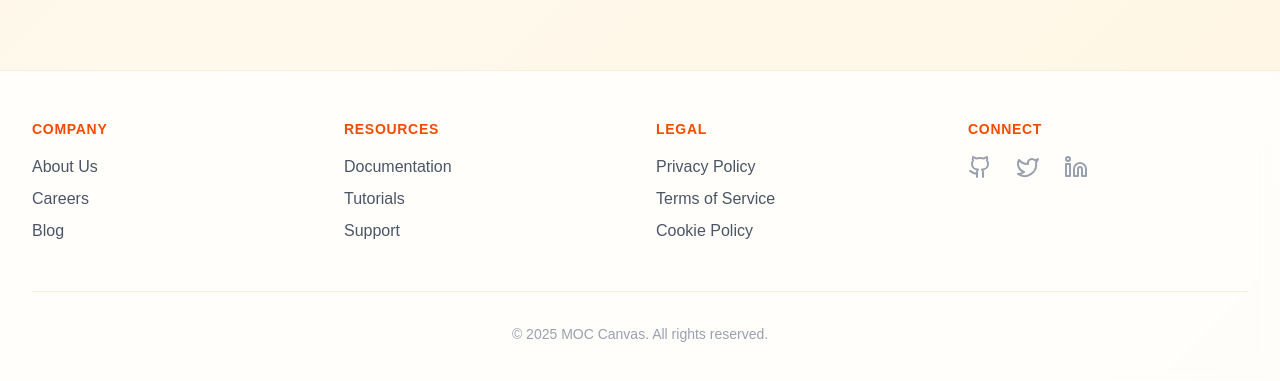
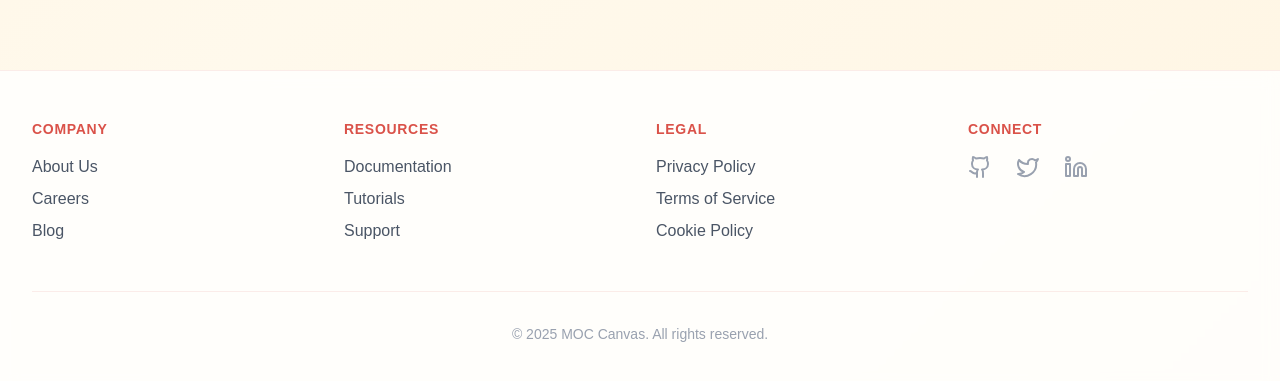
Before and after one commit to jwald3/moc_canvas_next, a Next.js app: page /explore in a window 1280 px wide. Shown: the part 795-1176 px from the top of the page. Built offline with nearby package versions, Linux system fonts and the light colour scheme; no server answers; the database is empty.

Commit message:
Finished home page styling improvements

```diff
--- a/src/app/layout.tsx
+++ b/src/app/layout.tsx
@@ -182,26 +182,26 @@ export default function RootLayout({
                         {children}
                     </main>
 
-                    <footer className="bg-white/80 backdrop-blur-sm border-t border-orange-100">
+                    <footer className="bg-white/80 backdrop-blur-sm border-t border-[#da5249]/10">
                         <div className="max-w-7xl mx-auto py-12 px-4 sm:px-6 lg:px-8">
                             <div className="grid grid-cols-1 md:grid-cols-4 gap-8">
                                 <div className="space-y-4">
-                                    <h3 className="text-sm font-bold text-orange-600 uppercase tracking-wider">
+                                    <h3 className="text-sm font-bold text-[#da5249] uppercase tracking-wider">
                                         Company
                                     </h3>
                                     <ul className="space-y-2">
                                         <li>
-                                            <Link href="/about" className="text-gray-600 hover:text-orange-600">
+                                            <Link href="/about" className="text-gray-600 hover:text-[#da5249]">
                                                 About Us
                                             </Link>
                                         </li>
                                         <li>
-                                            <Link href="/careers" className="text-gray-600 hover:text-orange-600">
+                                            <Link href="/careers" className="text-gray-600 hover:text-[#da5249]">
                                                 Careers
                                             </Link>
                                         </li>
                                         <li>
-                                            <Link href="/blog" className="text-gray-600 hover:text-orange-600">
+                                            <Link href="/blog" className="text-gray-600 hover:text-[#da5249]">
                                                 Blog
                                             </Link>
                                         </li>
@@ -209,22 +209,22 @@ export default function RootLayout({
                                 </div>
 
                                 <div className="space-y-4">
-                                    <h3 className="text-sm font-bold text-orange-600 uppercase tracking-wider">
+                                    <h3 className="text-sm font-bold text-[#da5249] uppercase tracking-wider">
                                         Resources
                                     </h3>
                                     <ul className="space-y-2">
                                         <li>
-                                            <Link href="/docs" className="text-gray-600 hover:text-orange-600">
+                                            <Link href="/docs" className="text-gray-600 hover:text-[#da5249]">
                                                 Documentation
                                             </Link>
                                         </li>
                                         <li>
-                                            <Link href="/tutorials" className="text-gray-600 hover:text-orange-600">
+                                            <Link href="/tutorials" className="text-gray-600 hover:text-[#da5249]">
                                                 Tutorials
                                             </Link>
                                         </li>
                                         <li>
-                                            <Link href="/support" className="text-gray-600 hover:text-orange-600">
+                                            <Link href="/support" className="text-gray-600 hover:text-[#da5249]">
                                                 Support
                                             </Link>
                                         </li>
@@ -232,22 +232,22 @@ export default function RootLayout({
                                 </div>
 
                                 <div className="space-y-4">
-                                    <h3 className="text-sm font-bold text-orange-600 uppercase tracking-wider">
+                                    <h3 className="text-sm font-bold text-[#da5249] uppercase tracking-wider">
                                         Legal
                                     </h3>
                                     <ul className="space-y-2">
                                         <li>
-                                            <Link href="/privacy" className="text-gray-600 hover:text-orange-600">
+                                            <Link href="/privacy" className="text-gray-600 hover:text-[#da5249]">
                                                 Privacy Policy
                                             </Link>
                                         </li>
                                         <li>
-                                            <Link href="/terms" className="text-gray-600 hover:text-orange-600">
+                                            <Link href="/terms" className="text-gray-600 hover:text-[#da5249]">
                                                 Terms of Service
                                             </Link>
                                         </li>
                                         <li>
-                                            <Link href="/cookies" className="text-gray-600 hover:text-orange-600">
+                                            <Link href="/cookies" className="text-gray-600 hover:text-[#da5249]">
                                                 Cookie Policy
                                             </Link>
                                         </li>
@@ -255,24 +255,24 @@ export default function RootLayout({
                                 </div>
 
                                 <div className="space-y-4">
-                                    <h3 className="text-sm font-bold text-orange-600 uppercase tracking-wider">
+                                    <h3 className="text-sm font-bold text-[#da5249] uppercase tracking-wider">
                                         Connect
                                     </h3>
                                     <div className="flex space-x-6">
-                                        <a href="https://github.com" className="text-gray-400 hover:text-orange-600 transition-colors">
+                                        <a href="https://github.com" className="text-gray-400 hover:text-[#da5249] transition-colors">
                                             <Github className="h-6 w-6" />
                                         </a>
-                                        <a href="https://twitter.com" className="text-gray-400 hover:text-orange-600 transition-colors">
+                                        <a href="https://twitter.com" className="text-gray-400 hover:text-[#da5249] transition-colors">
                                             <Twitter className="h-6 w-6" />
                                         </a>
-                                        <a href="https://linkedin.com" className="text-gray-400 hover:text-orange-600 transition-colors">
+                                        <a href="https://linkedin.com" className="text-gray-400 hover:text-[#da5249] transition-colors">
                                             <Linkedin className="h-6 w-6" />
                                         </a>
                                     </div>
                                 </div>
                             </div>
 
-                            <div className="mt-12 pt-8 border-t border-orange-100">
+                            <div className="mt-12 pt-8 border-t border-[#da5249]/10">
                                 <p className="text-sm text-gray-400 text-center">
                                     © {new Date().getFullYear()} MOC Canvas. All rights reserved.
                                 </p>
--- a/src/components/home/HomeHero.tsx
+++ b/src/components/home/HomeHero.tsx
@@ -28,13 +28,13 @@ const HomeHero = () => {
                             <Star size={14} className="fill-[#da5249] lg:size-[20px] animate-pulse" />
                             <span>The Ultimate LEGO® Building Platform</span>
                         </div>
-                        <h1 className="text-2xl md:text-4xl lg:text-6xl font-black text-slate-800 mb-2 lg:mb-6 leading-tight">
+                        <h1 className="text-3xl md:text-4xl lg:text-6xl font-black text-slate-800 mb-2 lg:mb-6 leading-tight">
                             Build Something
-                            <span className="block text-transparent bg-clip-text bg-gradient-to-r from-[#ffd700] via-[#da5249] to-[#4a9eff] mt-0.5 lg:mt-2 animate-gradient bg-300">
+                            <span className="block text-transparent bg-clip-text bg-gradient-to-r from-[#ffd700] via-[#da5249] to-[#4a9eff] mt-1 lg:mt-2 animate-gradient bg-300">
                                 Extraordinary!
                             </span>
                         </h1>
-                        <p className="text-sm lg:text-lg text-slate-600 mb-4 lg:mb-8">
+                        <p className="text-base lg:text-lg text-slate-600 mb-4 lg:mb-8">
                             Join our incredible community of master builders! Document your creations,
                             share your masterpieces, and connect with fellow LEGO® enthusiasts.
                         </p>
```
